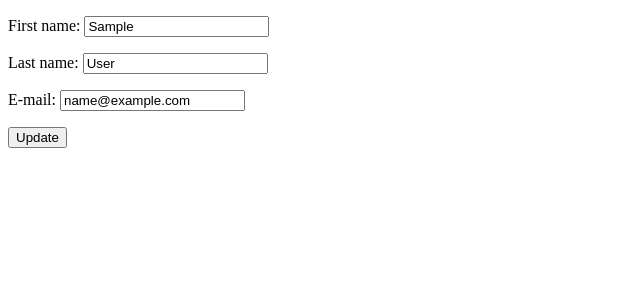
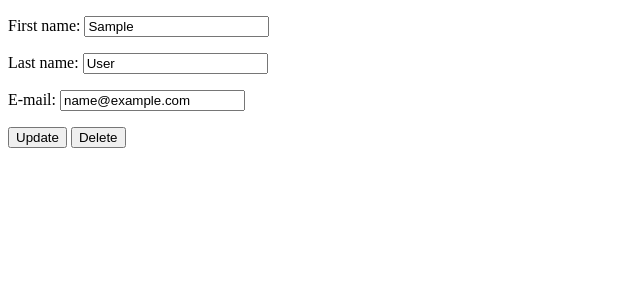
Before and after one commit to cyril-sneer/hillel_py_pro_serge_ht_5, a Django app: page /catalog/person/1/ in a window 1280 px wide. Shown: the top 300 px of the page, without its empty margins (0-640 px from the left). Run offline with Django 4.2, Linux system fonts and the light colour scheme; tables that the repository leaves empty hold one stand-in row (values such as "Sample post").

Commit message:
HT-10
add Delete button

```diff
--- a/catalog/templates/catalog/person_form.html
+++ b/catalog/templates/catalog/person_form.html
@@ -18,7 +18,8 @@
     {{ form.as_p }}
 
     {% if person %}
-        <input type="submit" value="Update">
+        <input type="submit" value="Update" name="Update_button">
+        <input type="submit" value="Delete" name="Delete_button">
     {% else %}
         <input type="submit" value="Create">
     {% endif %}
--- a/catalog/views.py
+++ b/catalog/views.py
@@ -50,7 +50,11 @@ def update_person(request, pk):
         form = PersonModelForm(request.POST, instance=person)
         if form.is_valid():
             person = form.save()
-            return redirect(person.get_absolute_url())
+            if 'Update_button' in request.POST:
+                return redirect(person.get_absolute_url())
+            elif 'Delete_button' in request.POST:
+                person.delete()
+                return redirect(reverse("catalog:person"))
 
     else:
         form = PersonModelForm(instance=person)
```
